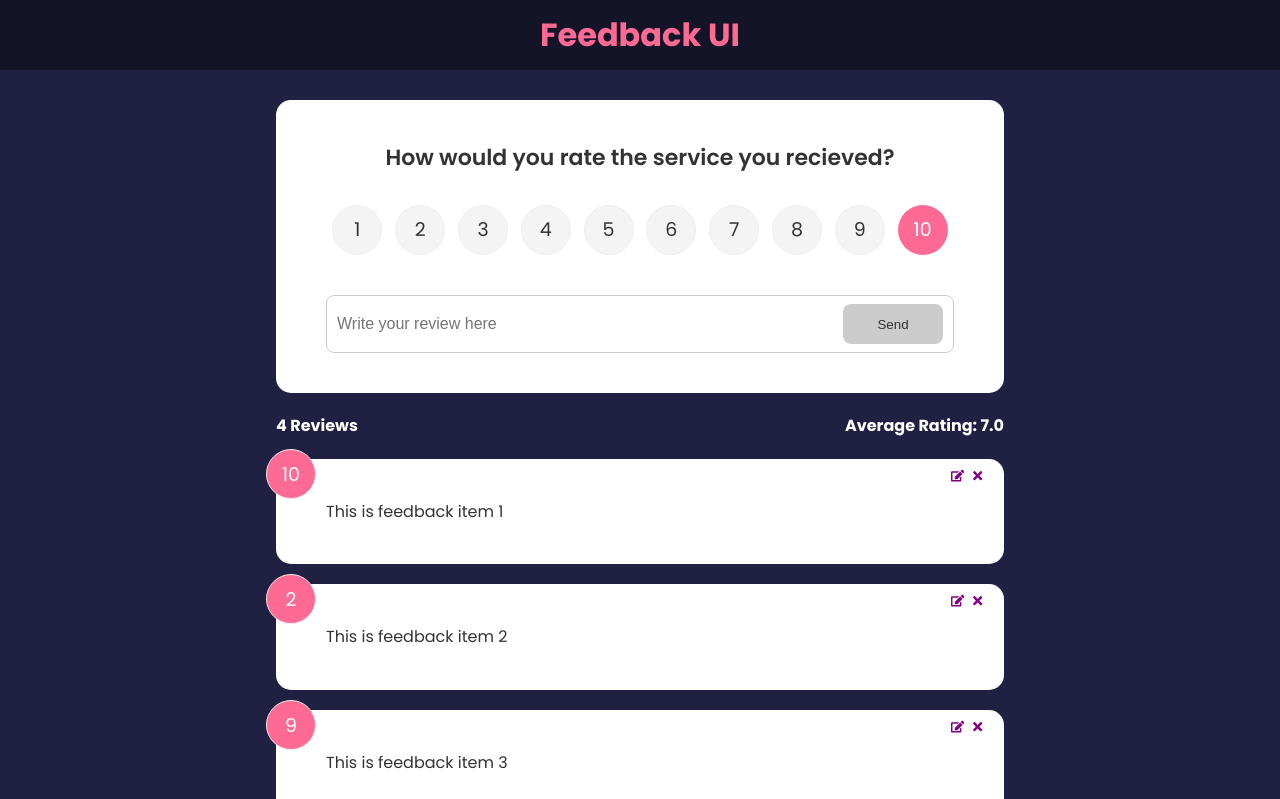
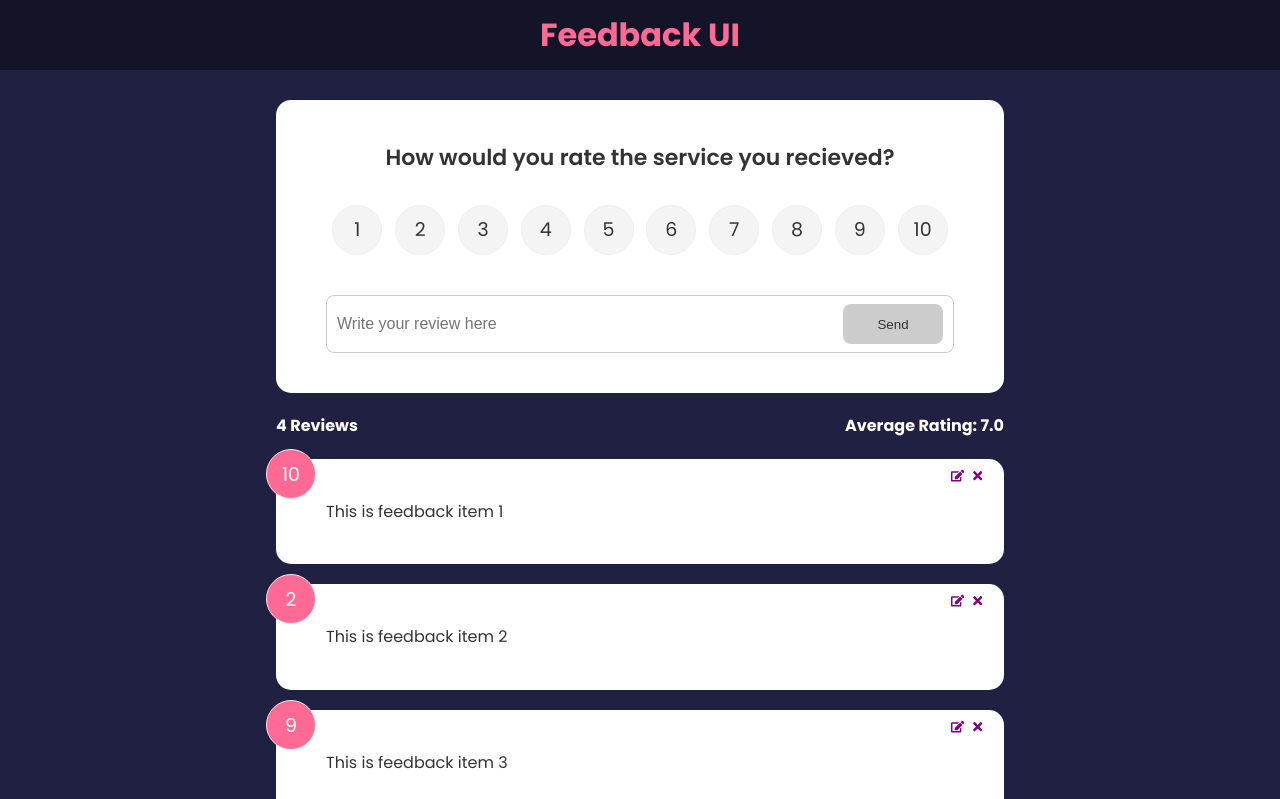
Before and after one commit to MattRuetz/reviews-react-app, a React (Create React App) app: page / in a window 1280 px wide. Shown: the top 799 px of the page. Built offline with nearby package versions, Linux system fonts and the light colour scheme.

Commit message:
score number select changes to value of review being edited

```diff
--- a/src/components/FeedbackForm.jsx
+++ b/src/components/FeedbackForm.jsx
@@ -1,6 +1,6 @@
 import RatingSelect from './RatingSelect';
 
-import { useContext, useState } from 'react';
+import { useContext, useState, useEffect } from 'react';
 import Card from './shared/Card';
 import Button from './shared/Button';
 import FeedbackContext from '../context/FeedbackContext';
@@ -11,7 +11,18 @@
     const [btnDisabled, setBtnDisabled] = useState(true);
     const [message, setMessage] = useState('');
 
-    const { addFeedback } = useContext(FeedbackContext);
+    const { addFeedback, feedbackEdit } = useContext(FeedbackContext);
+
+    useEffect(() => {
+        //when feedbackEdit changes (currently editing)
+        if (feedbackEdit.edit === true) {
+            // Fill feedback entry form with info of review being edited
+            console.log(feedbackEdit.item);
+            setBtnDisabled(false);
+            setText(feedbackEdit.item.text);
+            setRating(feedbackEdit.item.rating);
+        }
+    }, [feedbackEdit]);
 
     const handleChange = (e) => {
         if (text === '') {
--- a/src/components/RatingSelect.jsx
+++ b/src/components/RatingSelect.jsx
@@ -1,7 +1,14 @@
-import { useState } from 'react';
+import { useState, useContext, useEffect } from 'react';
+import FeedbackContext from '../context/FeedbackContext';
 
 function RatingSelect({ select }) {
     const [selected, setSelected] = useState(10);
+
+    const { feedbackEdit } = useContext(FeedbackContext);
+
+    useEffect(() => {
+        setSelected(feedbackEdit.item.rating);
+    }, [feedbackEdit]);
 
     const handleChange = (e) => {
         setSelected(+e.currentTarget.value);
--- a/src/context/FeedbackContext.js
+++ b/src/context/FeedbackContext.js
@@ -57,7 +57,7 @@
                 feedback,
                 deleteFeedback,
                 addFeedback,
-                editFeedback,
+                editFeedback, //
                 feedbackEdit,
             }}
         >
```
